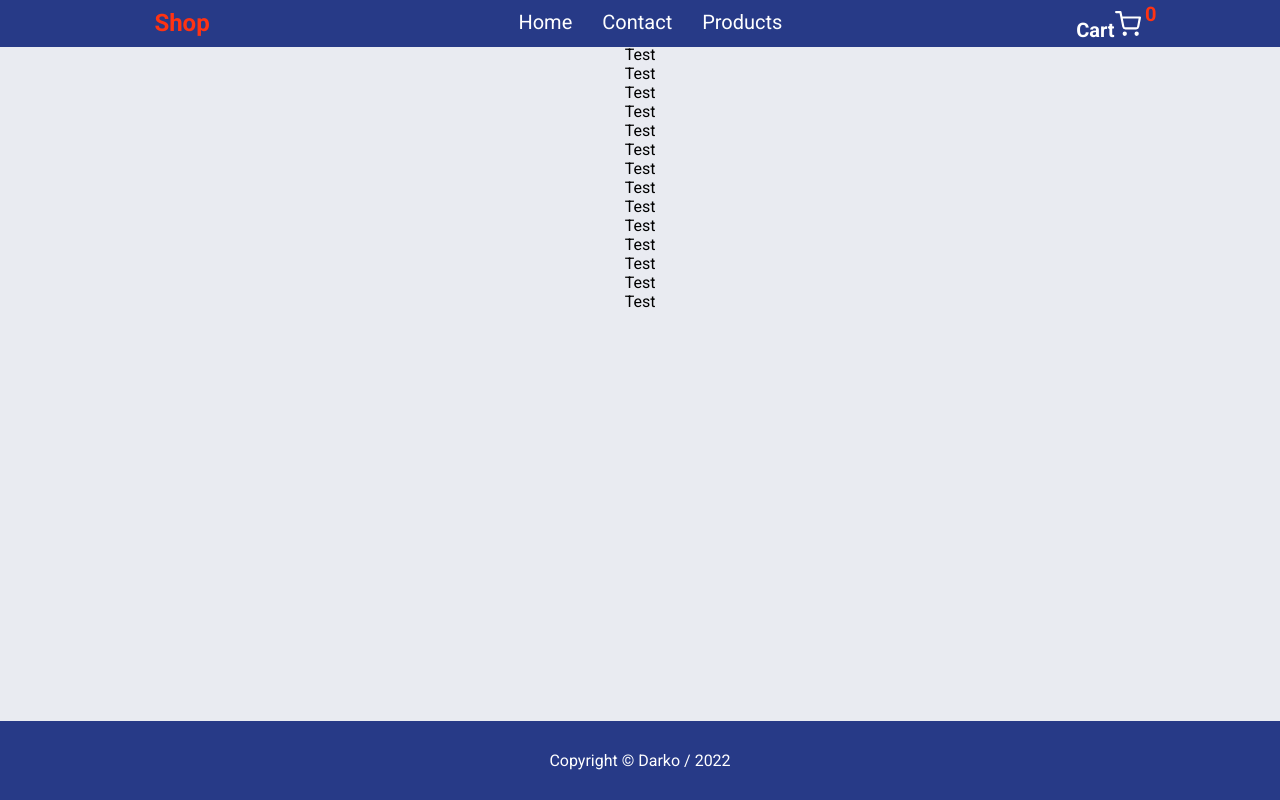
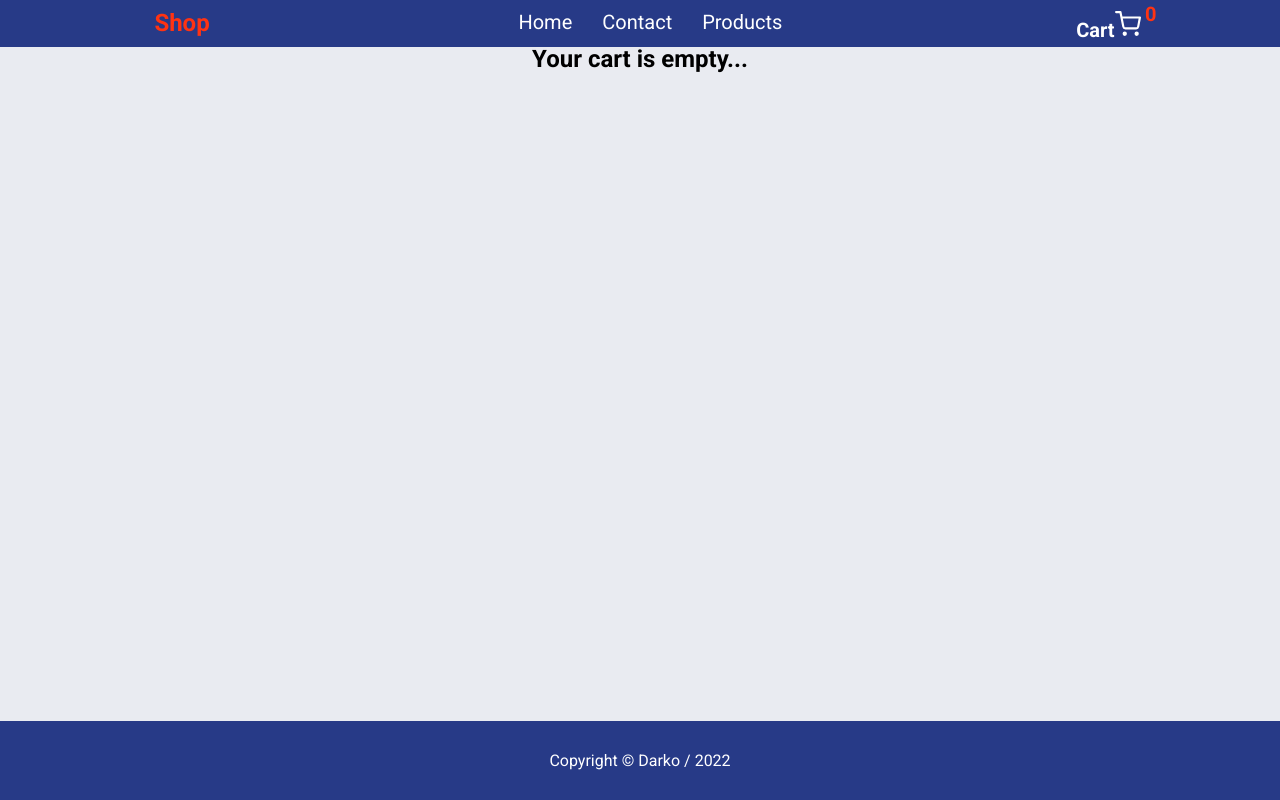
Before and after one commit to DarkoDado/eShop-react-redux, a React (Create React App) app: page /cart in a window 1280 px wide. Built offline with nearby package versions, Linux system fonts and the light colour scheme.

Commit message:
added increase-decrease functionality in product details/ styling

```diff
--- a/src/App.js
+++ b/src/App.js
@@ -18,7 +18,7 @@ function App() {
       <Route path="/products" element={<Contact />} />
       <Route path="/cart" element={<Cart />} />
 
-      <Route path="/details/:id" element={<Details />} />
+      <Route path="/details/:ID" element={<Details />} />
     </Routes>
     <Footer />
     </BrowserRouter>
--- a/src/components/product/details/Details.js
+++ b/src/components/product/details/Details.js
@@ -1,38 +1,54 @@
 import React, { useEffect, useState } from "react";
-import spinner from "../../../assets/spinner.gif"
+import spinner from "../../../assets/spinner.gif";
 import axios from "axios";
 import { useDispatch, useSelector } from "react-redux";
 import { useParams } from "react-router-dom";
-import { selectProducts, store_products } from "../../../redux/slice/productsSlice";
+import {
+  selectProducts,
+  store_products,
+} from "../../../redux/slice/productsSlice";
 import styles from "./Details.module.css";
-import { add_to_cart, total_quantity } from "../../../redux/slice/cartSlice";
+import {
+  add_to_cart,
+  selectCartItems,
+  total_quantity,
+} from "../../../redux/slice/cartSlice";
 
 const Details = () => {
-  const product = useSelector(selectProducts)
-  const [isLoading, setIsLoading] = useState(true)
+  const product = useSelector(selectProducts);
+  const cartItems = useSelector(selectCartItems);
+
+  const [isLoading, setIsLoading] = useState(true);
   const dispatch = useDispatch();
-  const { id } = useParams();
-  const { title, image, description, price} = product
+  const { ID } = useParams();
+  const { title, image, description, price, id } = product;
+
+  const alreadyInCart = cartItems.find((item) => item.id === id);
+
+  const currentProduct = cartItems.map((item) => {
+    if (item.id === id) {
+      return <p>{item.cartQuantity}</p>;
+    }
+  }); // pojedinacni broj proizvoda
 
   useEffect(() => {
-
     const fetchProductDetails = async () => {
       const response = await axios
-      .get(`https://fakestoreapi.com/products/${id}`)
+        .get(`https://fakestoreapi.com/products/${ID}`)
         .catch((err) => {
           console.log(("err", err.message));
         });
-      dispatch(store_products(response.data))
-      setIsLoading(false)
+      dispatch(store_products(response.data));
+      setIsLoading(false);
     };
 
- fetchProductDetails()
-},[id, dispatch])
+    fetchProductDetails();
+  }, [id, dispatch]);
 
   const addToCart = (product) => {
-  dispatch(add_to_cart(product))
-  dispatch(total_quantity())
-}
+    dispatch(add_to_cart(product));
+    dispatch(total_quantity());
+  };
 
   return (
     <div className="container">
@@ -41,30 +57,42 @@ const addToCart = (product) => {
           <img src={spinner} alt="loading..." />
         </div>
       ) : (
-
         <>
-
           <div className={styles.cardDetails}>
-
-
             {/* <h3>Category : {category}</h3> */}
             <div className={styles["product-image"]}>
-        <img src={image} alt="product" width={180}/>
+              <img src={image} alt="product" width={180} />
             </div>
             <div className={styles.content}>
               <h2>{title}</h2>
               <p>{description}</p>
 
               <h3>${price}</h3>
-
-        <button className="btn" onClick={() => addToCart(product)}><p>Add To Cart</p></button>
+              <div className={styles.incDecDiv}>
+              {alreadyInCart ? (
+                <>
+                  <button className={`btn ${styles.disabled}`}>
+                    <p>Already in Cart</p>
+                  </button>
+                  <button
+                    onClick={() => addToCart(product)}
+                    className={styles["increase-decrease"]}
+                  >
+                    +
+                  </button>
+                  {currentProduct}
+                  <button className={styles["increase-decrease"]}>-</button>
+                </>
+              ) : (
+                <button className="btn" onClick={() => addToCart(product)}>
+                  <p>Add To Cart</p>
+                </button>
+              )}
               </div>
             </div>
-
+          </div>
         </>
-
       )}
-
     </div>
   );
 };
--- a/src/components/product/details/Details.module.css
+++ b/src/components/product/details/Details.module.css
@@ -26,6 +26,35 @@
     padding: 10px;
     text-align: right;
 }
+.disabled {
+
+    background-color: gray;
+    color: var(--color-orangered);
+}
+.disabled:hover {
+    font-weight: bold;
+    cursor: default;
+}
+.increase-decrease {
+    padding: 10px 15px;
+    background-color: var(--color-blue);
+    color: #fff;
+    border: none;
+    cursor: pointer;
+    margin: 10px;
+}
+.increase-decrease:hover {
+    background-color: var(--color-orangered);
+}
+.incDecDiv > p {
+    font-size: 20px;
+    color: var(--color-orangered);
+    margin-top: 10px;
+}
+.incDecDiv {
+    display: flex;
+    justify-content: space-between;
+}
 @media  screen and (max-width: 650px) {
     .cardDetails {
         width:90%;
--- a/src/components/product/productCard/ProductCard.js
+++ b/src/components/product/productCard/ProductCard.js
@@ -1,10 +1,12 @@
 import React from 'react'
-import { useDispatch } from 'react-redux'
+import { useDispatch, useSelector } from 'react-redux'
 import { Link } from 'react-router-dom'
-import { add_to_cart, total_quantity } from '../../../redux/slice/cartSlice'
+import { add_to_cart, selectCartItems, total_quantity } from '../../../redux/slice/cartSlice'
 import styles from "./ProductCard.module.css"
 
 const ProductCard = ({product, grid, id, category, description, image, price, title, rating}) => {
+  const cartItems = useSelector(selectCartItems)
+
 
   const dispatch = useDispatch()
 
@@ -15,6 +17,7 @@ const ProductCard = ({product, grid, id, category, description, image, price, ti
     }
     return text
   }
+  const alreadyInCart = cartItems.find(product => product.id === id)
 
   const addToCart = (product) => {
     dispatch(add_to_cart(product))
@@ -36,8 +39,14 @@ const ProductCard = ({product, grid, id, category, description, image, price, ti
       <p>{grid ? shortenText(description, 150) : shortenText(description, 90)}
       </p>
       <p><b>${price}</b></p>
+      {alreadyInCart ? (
+        <>
+        <button className={`btn ${styles.disabled}`}><p>Already in Cart</p></button>
+        </>
+        ) : (
+        <button className='btn' onClick={() => addToCart(product)}><p>Add To Cart</p></button>
+      )}
 
-      <button className='btn' onClick={() => addToCart(product)}><p>Add To Cart</p></button>
       </div>
     </section>
 
--- a/src/components/product/productCard/ProductCard.module.css
+++ b/src/components/product/productCard/ProductCard.module.css
@@ -56,3 +56,12 @@
 .card:hover {
     box-shadow: 1px 1px 5px var(--color-blue);
 }
+.disabled {
+
+    background-color: gray;
+    color: var(--color-orangered);
+}
+.disabled:hover {
+    font-weight: bold;
+    cursor: default;
+}
--- a/src/pages/Cart/Cart.js
+++ b/src/pages/Cart/Cart.js
@@ -1,24 +1,26 @@
 import React from "react";
+import { useSelector } from "react-redux";
+import { selectCartItems } from "../../redux/slice/cartSlice";
 
 const Cart = () => {
+   const cartItems = useSelector(selectCartItems)
   return (
     <div>
-      <p>Test</p>
-      <p>Test</p>
-      <p>Test</p>
-      <p>Test</p>
-      <p>Test</p>
-      <p>Test</p>
-      <p>Test</p>
-      <p>Test</p>
-      <p>Test</p>
-      <p>Test</p>
+    {cartItems.length === 0 ? (
+      <h2>Your cart is empty...</h2>
+    )
+  : (
+    <p>{cartItems.map(item => {
+        return (
+          <>
+          <h3>{item.price}</h3>
+          <h4>{item.title}</h4>
+          </>
+        )
+      })}</p>
 
-      <p>Test</p>
-      <p>Test</p>
-      <p>Test</p>
-      <p>Test</p>
-    </div>
+    )}
+  </div>
   );
 };
 
--- a/src/redux/slice/cartSlice.js
+++ b/src/redux/slice/cartSlice.js
@@ -41,6 +41,6 @@ const cartSlice = createSlice({
 
 export const { add_to_cart, total_quantity } = cartSlice.actions;
 
-export const cartItems = state => state.cart.cartItems
+export const selectCartItems = (state) => state.cart.cartItems;
 
 export default cartSlice.reducer;
```
Lines whose indentation alone changed are shown as unchanged.
